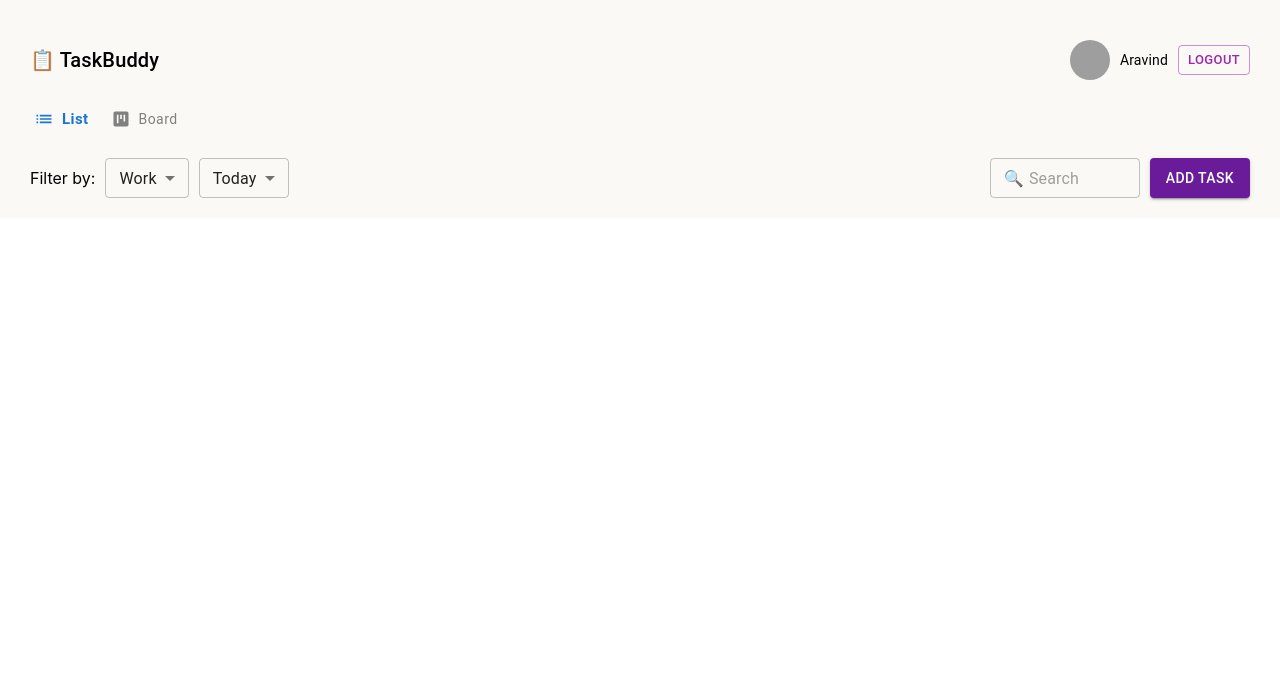
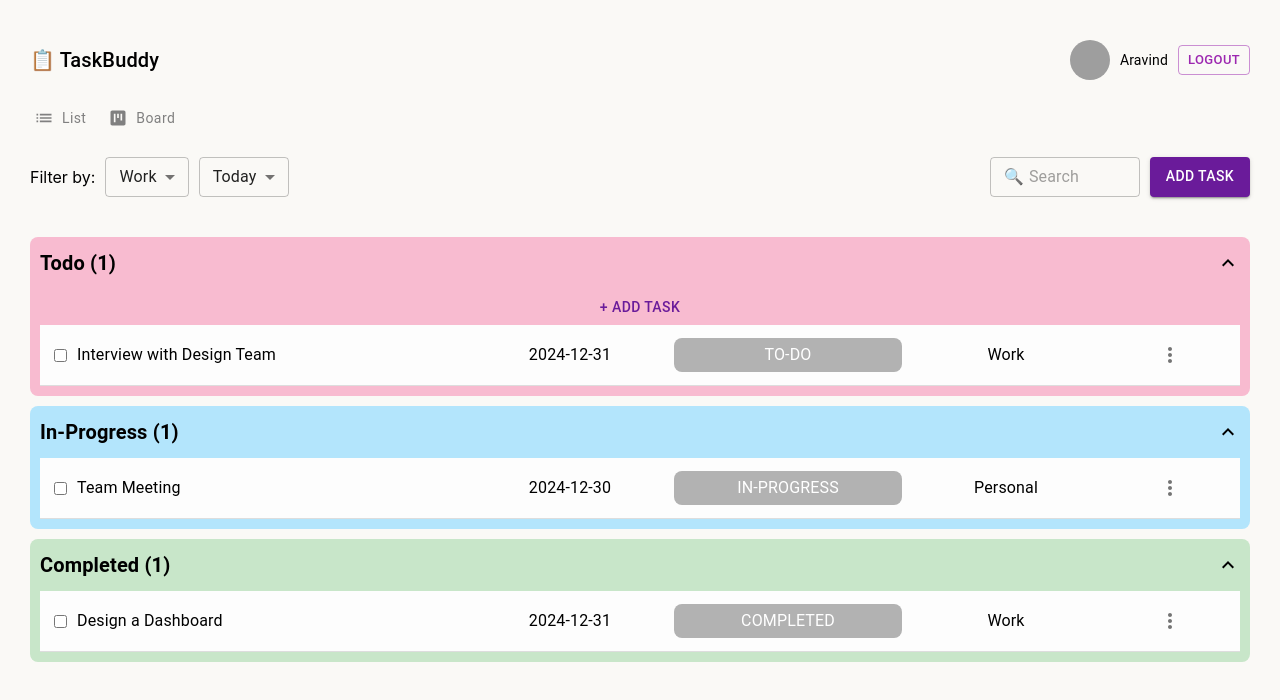
Before and after one commit to jash707/task-management-app, a React (Create React App) app: page / in a window 1280 px wide. Shown: the top 700 px of the page. Built offline with nearby package versions, Linux system fonts and the light colour scheme; grey boxes are pictures that could not be loaded.

Commit message:
implemented task section component

```diff
--- a/src/components/Dashboard.tsx
+++ b/src/components/Dashboard.tsx
@@ -7,8 +7,34 @@ import {
 } from "@mui/material";
 import Header from "./shared/Header";
 import ViewToggle from "./ViewToggle";
+import { Task, TaskSection } from "./TaskSection";
+import { useState } from "react";
 
 const Dashboard = () => {
+  const [tasks, setTasks] = useState<Task[]>([
+    {
+      title: "Interview with Design Team",
+      dueDate: "2024-12-31",
+      status: "TO-DO",
+      category: "Work",
+    },
+    {
+      title: "Team Meeting",
+      dueDate: "2024-12-30",
+      status: "IN-PROGRESS",
+      category: "Personal",
+    },
+    {
+      title: "Design a Dashboard",
+      dueDate: "2024-12-31",
+      status: "COMPLETED",
+      category: "Work",
+    },
+  ]);
+
+  const handleAddTask = (newTask: Task) => {
+    setTasks([...tasks, newTask]);
+  };
   return (
     <div
       style={{
@@ -36,7 +62,7 @@ const Dashboard = () => {
           <span>Filter by:</span>
           <FormControl size="small">
             <Select defaultValue="Work">
-              <MenuItem value="">All</MenuItem>
+              <MenuItem value="All">All</MenuItem>
               <MenuItem value="Work">Work</MenuItem>
               <MenuItem value="Personal">Personal</MenuItem>
             </Select>
@@ -44,7 +70,7 @@ const Dashboard = () => {
 
           <FormControl size="small">
             <Select defaultValue="Today">
-              <MenuItem value="">Any</MenuItem>
+              <MenuItem value="Any">Any</MenuItem>
               <MenuItem value="Today">Today</MenuItem>
               <MenuItem value="This Week">This Week</MenuItem>
             </Select>
@@ -85,6 +111,26 @@ const Dashboard = () => {
           </Button>
         </div>
       </div>
+      <div style={{ padding: "20px" }}>
+        <TaskSection
+          title="Todo"
+          color="#f8bbd0"
+          tasks={tasks.filter((task) => task.status === "TO-DO")}
+          onAddTask={handleAddTask}
+        />
+        <TaskSection
+          title="In-Progress"
+          color="#b3e5fc"
+          tasks={tasks.filter((task) => task.status === "IN-PROGRESS")}
+          onAddTask={handleAddTask}
+        />
+        <TaskSection
+          title="Completed"
+          color="#c8e6c9"
+          tasks={tasks.filter((task) => task.status === "COMPLETED")}
+          onAddTask={handleAddTask}
+        />
+      </div>
     </div>
   );
 };
--- /dev/null
+++ b/src/components/TaskSection.tsx
@@ -0,0 +1,197 @@
+import React, { useState } from "react";
+import {
+  Button,
+  TextField,
+  MenuItem,
+  Typography,
+  IconButton,
+  Select,
+} from "@mui/material";
+import { MoreVert } from "@mui/icons-material";
+import ExpandMoreIcon from "@mui/icons-material/ExpandMore";
+
+export interface Task {
+  title: string;
+  dueDate: string;
+  status: string;
+  category: string;
+}
+
+export interface TaskSectionProps {
+  title: string;
+  color: string;
+  tasks: Task[];
+  onAddTask: (newTask: Task) => void;
+}
+
+export const TaskSection: React.FC<TaskSectionProps> = ({
+  title,
+  color,
+  tasks,
+  onAddTask,
+}) => {
+  const [isExpanded, setIsExpanded] = useState(true);
+  const [showAddTaskForm, setShowAddTaskForm] = useState(false);
+  const [newTask, setNewTask] = useState<Task>({
+    title: "",
+    dueDate: "",
+    status: title.toUpperCase(),
+    category: "Work",
+  });
+
+  const handleAddTask = () => {
+    onAddTask(newTask);
+    setNewTask({
+      title: "",
+      dueDate: "",
+      status: title.toUpperCase(),
+      category: "Work",
+    });
+    setShowAddTaskForm(false);
+  };
+
+  return (
+    <div
+      style={{
+        backgroundColor: color,
+        padding: "10px",
+        borderRadius: "8px",
+        margin: "10px 0",
+      }}
+    >
+      <div
+        style={{
+          display: "flex",
+          justifyContent: "space-between",
+          alignItems: "center",
+          cursor: "pointer",
+        }}
+        onClick={() => setIsExpanded(!isExpanded)}
+      >
+        <Typography variant="h6" style={{ fontWeight: "bold" }}>
+          {title} ({tasks.length})
+        </Typography>
+        <ExpandMoreIcon
+          style={{
+            transform: isExpanded ? "rotate(180deg)" : "rotate(0)",
+            transition: "transform 0.2s",
+          }}
+        />
+      </div>
+
+      {isExpanded && (
+        <div style={{ marginTop: "10px" }}>
+          {title.toUpperCase() === "TODO" && (
+            <>
+              <Button
+                variant="text"
+                onClick={() => setShowAddTaskForm(true)}
+                style={{ color: "#6a1b9a" }}
+              >
+                + Add Task
+              </Button>
+
+              {showAddTaskForm && (
+                <div
+                  style={{ display: "flex", gap: "10px", marginTop: "10px" }}
+                >
+                  <TextField
+                    label="Task Title"
+                    value={newTask.title}
+                    onChange={(e) =>
+                      setNewTask({ ...newTask, title: e.target.value })
+                    }
+                  />
+                  <TextField
+                    label="Due Date"
+                    type="date"
+                    value={newTask.dueDate}
+                    onChange={(e) =>
+                      setNewTask({ ...newTask, dueDate: e.target.value })
+                    }
+                    InputLabelProps={{ shrink: true }}
+                  />
+                  <Select
+                    value={newTask.category}
+                    onChange={(e) =>
+                      setNewTask({ ...newTask, category: e.target.value })
+                    }
+                  >
+                    <MenuItem value="Work">Work</MenuItem>
+                    <MenuItem value="Personal">Personal</MenuItem>
+                  </Select>
+                  <Button
+                    onClick={handleAddTask}
+                    variant="contained"
+                    color="primary"
+                  >
+                    Add
+                  </Button>
+                  <Button
+                    onClick={() => setShowAddTaskForm(false)}
+                    variant="outlined"
+                    color="secondary"
+                  >
+                    Cancel
+                  </Button>
+                </div>
+              )}
+            </>
+          )}
+
+          {tasks.length === 0 ? (
+            <Typography>No Tasks in {title}</Typography>
+          ) : (
+            tasks.map((task, index) => (
+              <div
+                key={index}
+                style={{
+                  display: "flex",
+                  alignItems: "center",
+                  justifyContent: "space-between",
+                  padding: "10px",
+                  backgroundColor: "#fdfdfd",
+                  borderBottom: "1px solid #ddd",
+                }}
+              >
+                {/* Task title and checkbox */}
+                <div style={{ display: "flex", alignItems: "center", flex: 2 }}>
+                  <input type="checkbox" style={{ marginRight: "10px" }} />
+                  <Typography>{task.title}</Typography>
+                </div>
+
+                {/* Due Date */}
+                <Typography style={{ flex: 1, textAlign: "center" }}>
+                  {task.dueDate}
+                </Typography>
+
+                <Typography
+                  style={{
+                    flex: 1,
+                    textAlign: "center",
+                    padding: "5px 10px",
+                    borderRadius: "8px",
+                    color: "#fff",
+                    backgroundColor: "#b2b2b2",
+                  }}
+                >
+                  {task.status}
+                </Typography>
+
+                {/* Category */}
+                <Typography style={{ flex: 1, textAlign: "center" }}>
+                  {task.category}
+                </Typography>
+
+                {/* More options icon */}
+                <IconButton style={{ flex: 0.5 }}>
+                  <MoreVert />
+                </IconButton>
+              </div>
+            ))
+          )}
+        </div>
+      )}
+    </div>
+  );
+};
--- a/src/components/ViewToggle.tsx
+++ b/src/components/ViewToggle.tsx
@@ -1,6 +1,6 @@
 import { Button } from "@mui/material";
-import ListIcon from "@mui/icons-material/List"; // List icon
-import ViewKanbanIcon from "@mui/icons-material/ViewKanban"; // Board icon
+import ListIcon from "@mui/icons-material/List";
+import ViewKanbanIcon from "@mui/icons-material/ViewKanban";
 
 const ViewToggle = () => {
   return (
@@ -15,7 +15,7 @@ const ViewToggle = () => {
       <Button
         variant="text"
         startIcon={<ListIcon />}
-        style={{ fontSize: "15px", fontWeight: "bold", textTransform: "none" }}
+        style={{ fontWeight: "normal", textTransform: "none", color: "gray" }}
       >
         List
       </Button>
```
